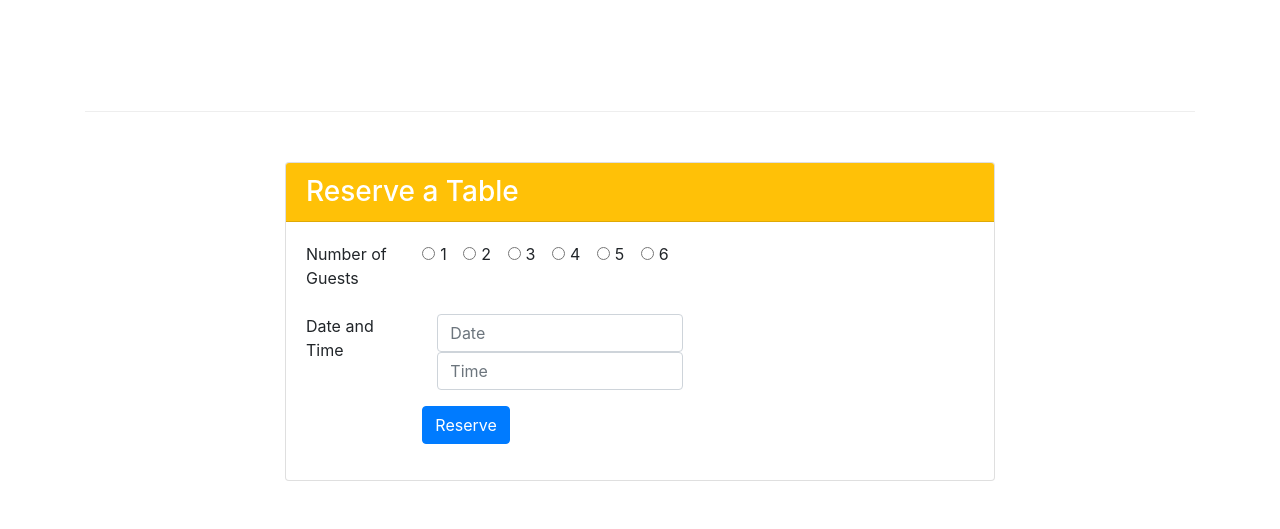
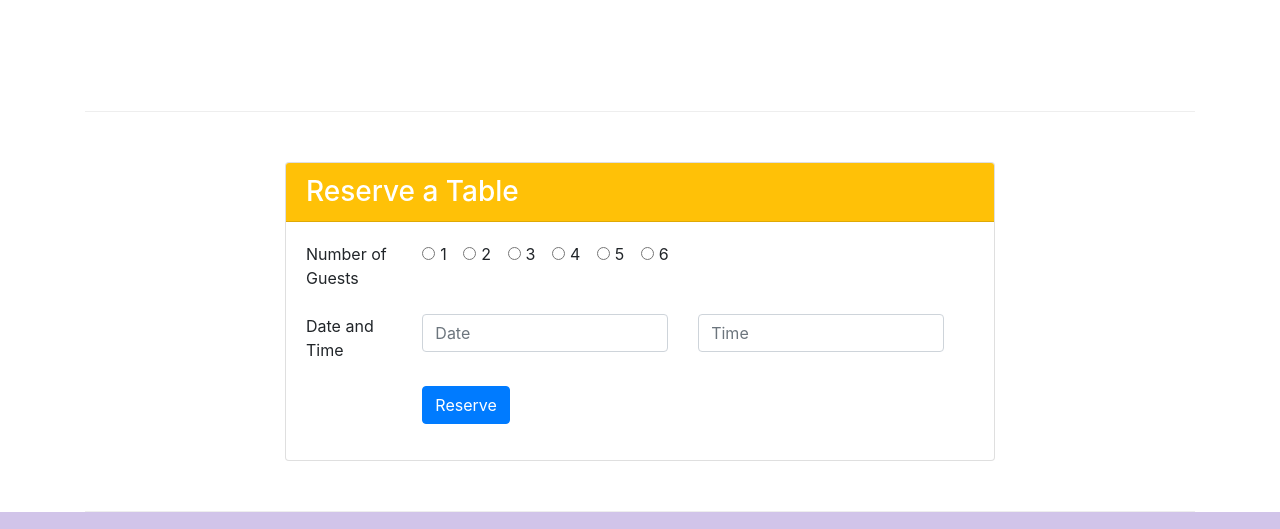
Before and after one commit to AshTears/conFusion, a website: page index.html in a window 1280 px wide. Shown: the part 1422-1951 px from the top of the page. Drawn offline with nearby package versions, Linux system fonts and the light colour scheme.

Commit message:
Assignment 1 complete

```diff
--- a/index.html
+++ b/index.html
@@ -99,9 +99,9 @@
 				</div>
 			</div>
         </div>
-		<div class="row row-content align-items-center">
+		<div class="row row-content align-items-center" id="reserveTable">
 			<div class="col-12 col-sm-8 offset-sm-2">
-				<div class="card" id="reserveTable">
+				<div class="card">
 					<h3 class="card-header bg-warning text-white">Reserve a Table</h3>
 					<div class="card-body">
 						<form>
@@ -135,13 +135,13 @@
 								</div>
 							</div>
 							<div class="form-group row">
-								<label for="datetime" class="col-12 col-md-2 form-label">Date and Time</label>
-								<div class="col-12 col-md-10">
-									<div class="col-md-6"><input type="text" class="form-control" id="datetime"
-									  name="datetime" placeholder="Date"/>
+								<label for="timedate" class="col-12 col-md-2 form-label">Date and Time</label>
+								<div class="col-12 col-md-10 row">
+									<div class="col-12 col-sm-6"><input type="text" class="form-control" id="rdate"
+									  name="rdate" placeholder="Date"/>
 									</div>
-									<div class="col-md-6"><input type="text" class="form-control" id="rtime"
-									  name="rtime" placeholder="Time"/>
+									<div class="col-12 col-sm-6"><input type="text" class="form-control" id="timedate"
+									  name="timedate" placeholder="Time"/>
 									</div>
 								</div>
 							</div>
```
